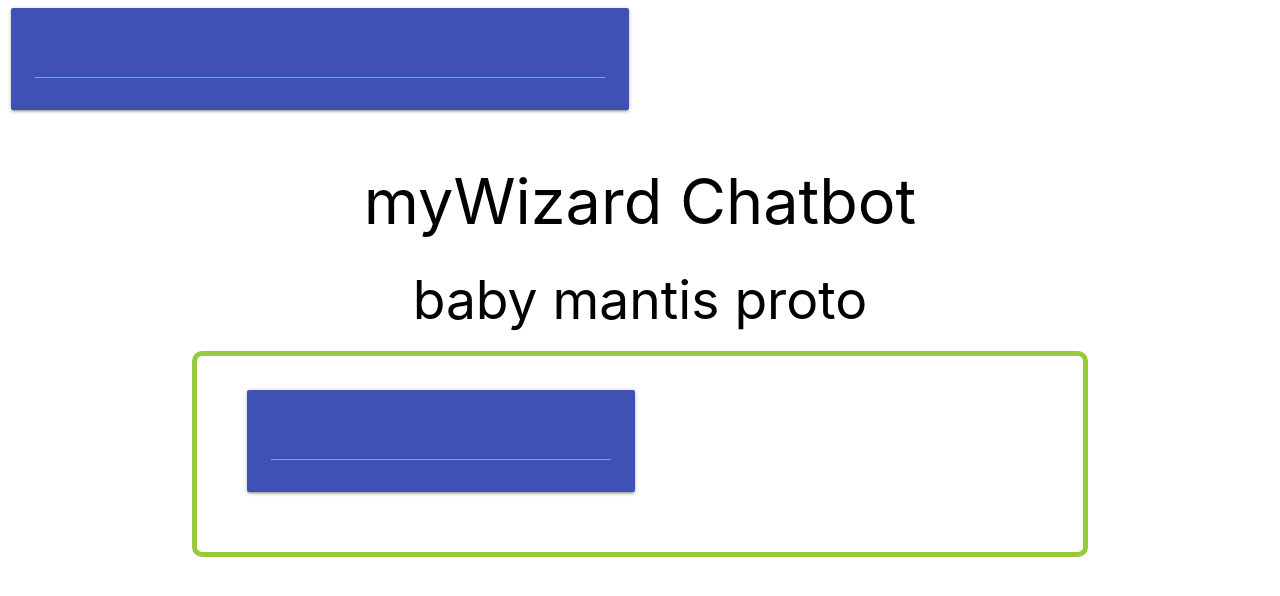
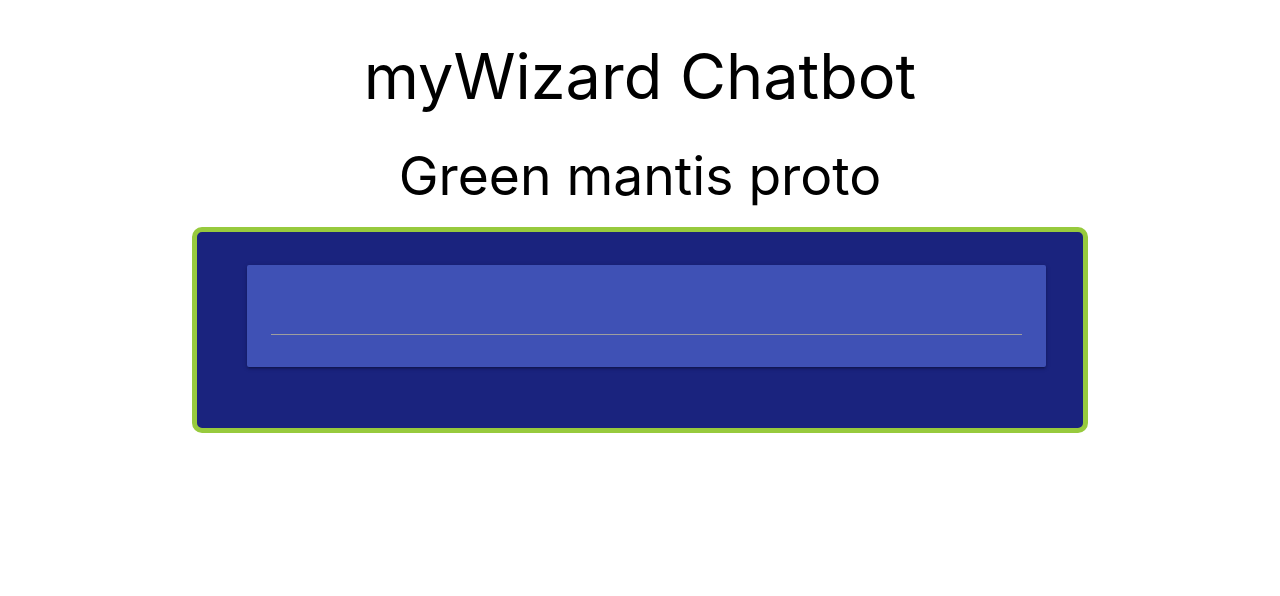
Before and after one commit to KellumDev/matis-corp-chatbot, a React (Create React App) app in the folder rn-mywizard/: page / in a window 1280 px wide. Shown: the top 596 px of the page. Built offline with nearby package versions, Linux system fonts and the light colour scheme.

Commit message:
updated styling for: inputbox(added more props to uses for speech rec), chatbot.js(removed styling for html inputbox), landing page(removed the text inputbox from page)

```diff
--- a/rn-mywizard/src/components/chatbot/chatbot.js
+++ b/rn-mywizard/src/components/chatbot/chatbot.js
@@ -77,6 +77,7 @@
                     <InputBar
                         style={styles.inputbar}
                         keypress={(a) => this.handleInputkey(a)}
+                        txtToSpeech={ (a) => this.handleInputkey(a)}
                     />
                 </div>
             </div>
@@ -88,7 +89,7 @@
 
 const styles = {
     cbcontainer: {
-       // backgroundColor: 'red',
+        backgroundColor: '#1a237e',
         height: '60%',
         width: '70%',
         marginLeft: '30%',
@@ -96,28 +97,15 @@
         border: 'solid 5px #97ca3d',
         padding: '2%',
         paddingLeft: '3%',
-       marginLeft: '15%',
+        marginLeft: '15%',
         borderBottomLeftRadius: '10px',
         borderBottomRightRadius: '10px',
         borderTopLeftRadius: '10px',
         borderTopRightRadius: '10px'
 
-    },
+    }
 
-    inputbar: {
-        color: '#97ca3d',
-        backgroundColor: '#1a237e',
-        paddingTop: '3%',
-        paddingBottom: '3%',
-        fontSize: '1.4em'
 
-        //border: 'solid px #1a237e',
-       // borderBottomLeftRadius: '2px',
-        // borderBottomRightRadius: '2px',
-        // borderTopLeftRadius: '2px',
-        // borderTopRightRadius: '2px',
-     //  padding: '2%'
-    }
 }
 
 export default Chatbot;
--- a/rn-mywizard/src/components/chatbot/inputBox.js
+++ b/rn-mywizard/src/components/chatbot/inputBox.js
@@ -4,18 +4,15 @@
 const inputBox = (props) => {
     return (
         <div className="row">
-            <div className="col s12 m6">
+            <div className="col s12">
                 <div className="card indigo">
                     <div className="card-content white-text">
 
-                        <input type="text" onKeyPress={props.keypress}  />
+                        <input type="text" onKeyPress={props.keypress} onChange={props.txtToSpeech }/>
                     </div>
-
                 </div>
             </div>
         </div>
-
-
     );
 };
 
--- a/rn-mywizard/src/components/pages/LandingPage.js
+++ b/rn-mywizard/src/components/pages/LandingPage.js
@@ -6,9 +6,8 @@
     return (
 
         <div className="Landing-Page" style={styles.background} >
-           <Input/>
             <h1>myWizard Chatbot</h1>
-            <h2>baby mantis proto</h2>
+            <h2>Green mantis proto</h2>
             <Chatbot />
         </div>
     )
```
